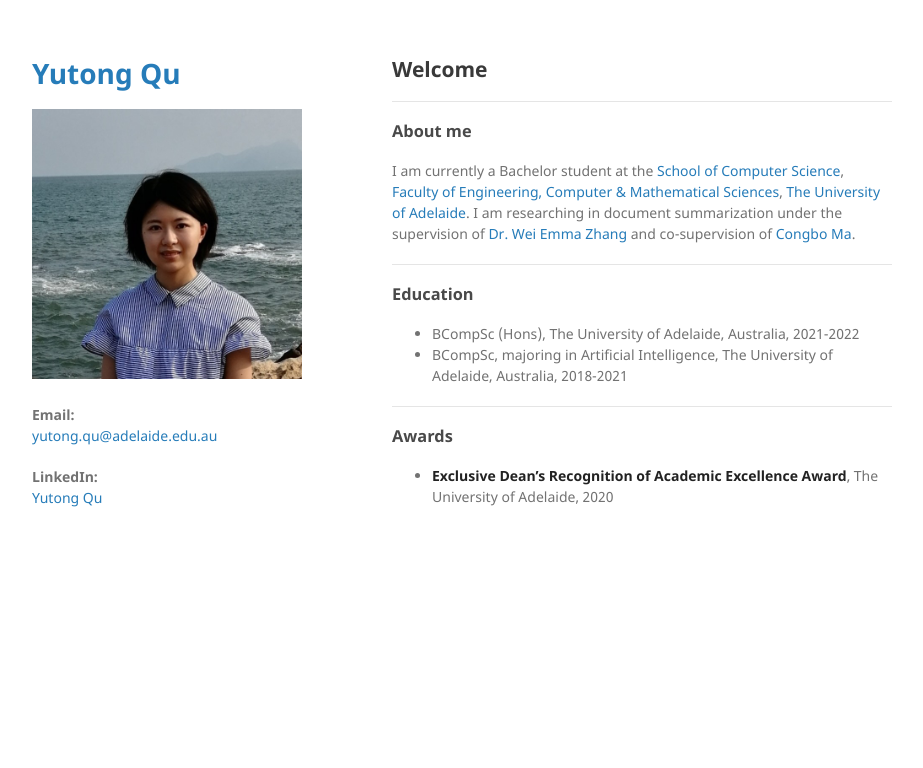
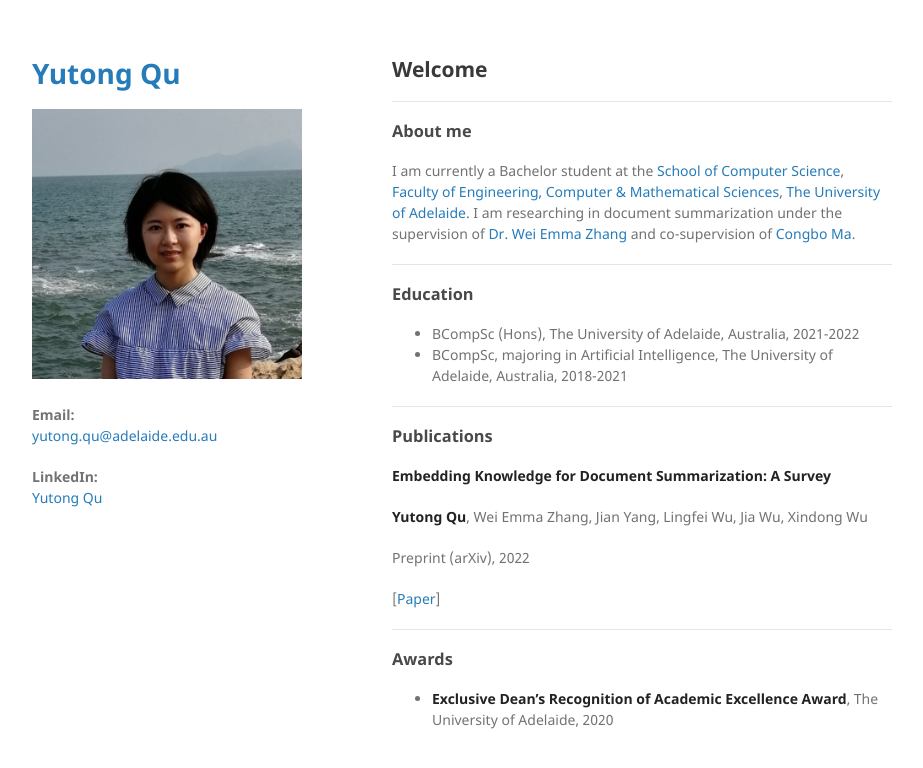
Before and after one commit to yutongqu/yutongqu.github.io, a Jekyll site: the page built from index.md, in a window 1280 px wide. Shown: the top 768 px of the page, without its empty margins (178-1101 px from the left). Built offline with Jekyll 4.4.1, drawn with Linux system fonts in a browser that asks for light colours; our own code applies the rules of GitHub Pages for plain Markdown files; the repository's description, which GitHub fills in, is left out.

Commit message:
Update index.md

```diff
--- a/index.md
+++ b/index.md
@@ -12,6 +12,19 @@ I am currently a Bachelor student at the [School of Computer Science](https://ec
 
 - BCompSc (Hons), The University of Adelaide, Australia, 2021-2022
 - BCompSc, majoring in Artificial Intelligence, The University of Adelaide, Australia, 2018-2021
+
+---
+
+### Publications
+
+**Embedding Knowledge for Document Summarization: A Survey**
+
+**Yutong Qu**, Wei Emma Zhang, Jian Yang, Lingfei Wu, Jia Wu, Xindong Wu
+
+Preprint (arXiv), 2022
+
+[[Paper](https://arxiv.org/abs/2204.11190)]
+
 
 ---
 
```
